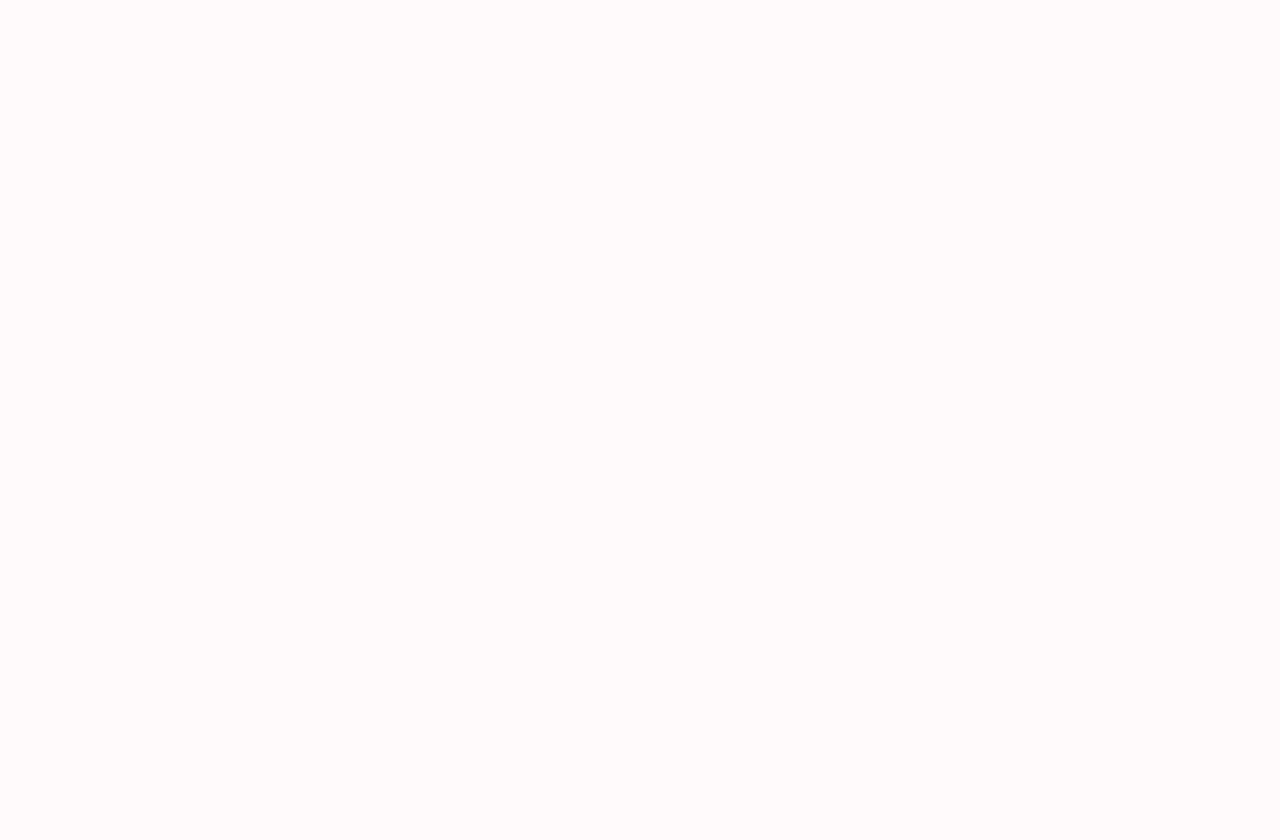
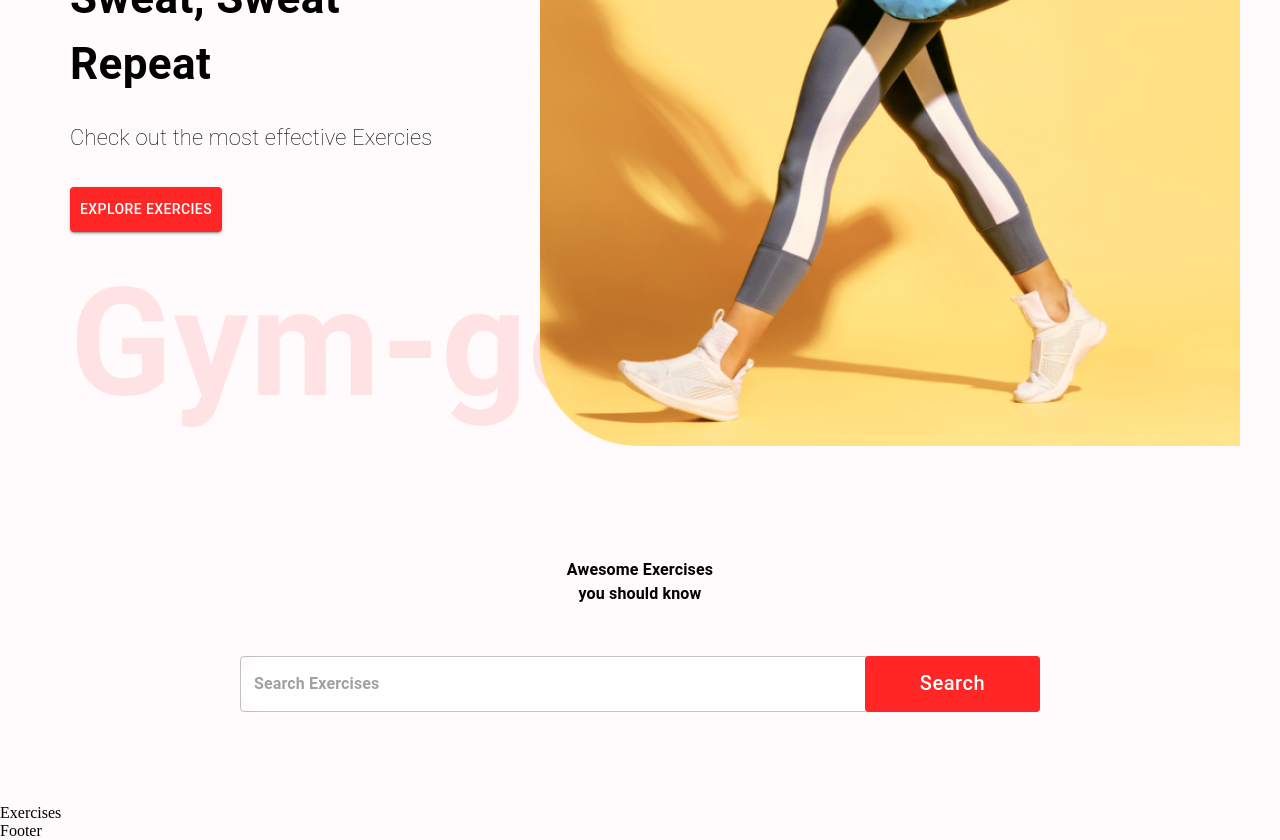
Before and after one commit to arnav-snowleo/gym-go, a React (Create React App) app: page / in a window 1280 px wide. Shown: the part 420-1260 px from the top of the page. Before the commit the page ends 800 px from the top, so only its background shows below. Built offline with nearby package versions, Linux system fonts and the light colour scheme.

Commit message:
searchbar ui done

```diff
--- a/src/components/HeroBanner.js
+++ b/src/components/HeroBanner.js
@@ -1,8 +1,34 @@
-import React from 'react'
+import React from 'react';
+
+import {Box, Stack, Typography, Button} from '@mui/material';
+
+import HeroBannerImage from '../assets/images/banner.png';
 
 const HeroBanner = () => {
   return (
-    <div>HeroBanner</div>
+    <Box sx= {{mt: {lg: '212px' , xs: '70px'} , ml: {sm: '50px'}}} position="relative" p='20px'>
+      <Typography color="#FF2625" fontWeight='600' fontSize="26px">
+        Gym-go
+      </Typography>
+
+      <Typography fontWeight={700}  sx={{fontSize : {lg: '44px' , xs: '36px'} }} mb='23px' mt='30px' >
+        Sweat, Sweat <br/> Repeat
+      </Typography>
+
+      <Typography lineHeight='35px' fontWeight='200' fontSize="22px" mb={4}>
+        Check out the most effective Exercies
+      </Typography>
+      <Button href='#exercises' variant='contained' color='error' sx={{ backgroundColor: '#FF2625' , padding: '10px'}}>
+        Explore Exercies
+      </Button>
+      <Typography color="#FF2625" fontWeight={600} fontSize="150px" mb={3} sx={{
+        opacity: 0.1,
+        display: { lg: 'block' , xs: 'none'}
+      }}>
+       Gym-go
+      </Typography>
+      <img src = {HeroBannerImage}  alt='banner' className='hero-banner-img'/>
+    </Box>
   )
 }
 
--- a/src/components/SearchExercises.js
+++ b/src/components/SearchExercises.js
@@ -1,8 +1,33 @@
-import React from 'react'
+import React, {useState, useEffect} from 'react';
+
+import {Box, Stack, TextField, Typography, Button} from '@mui/material';
 
 const SearchExercises = () => {
   return (
-    <div>SearchExercises</div>
+    <Stack alignItems='center' mt='37px' justifyContent='center' p ='20px'>
+      <Typography fontWeight={700} sx ={{ fontsize: {lg: '44px' , xs: '30px'}}} mb='50px' textAlign='center'>
+        Awesome Exercises <br/>you should know
+      </Typography>
+
+      <Box position='relative' mb='72px'>
+        <TextField sx={{input: {fontWeight: '700' , border: 'none' , borderRadius: '4px'} , width: {lg: '800px' , xs: '350px'}, backgroundColor: '#fff', borderRadius: '40px'}} height='76px' value='' onChange={(e) => {}  } type='text' placeholder='Search Exercises'
+
+
+        />
+        <Button className= 'search-btn' sx={{
+          bgcolor: '#FF2625',
+          color: '#FFF',
+          textTransform: 'none',
+          width: {lg: '175px' , xs: '80px'},
+          fontSize: {lg: '20px' , xs: '14px'},
+          height: '56px',
+          position: 'absolute',
+          right: '0',  //important
+        }}>
+          Search
+        </Button>
+      </Box>
+    </Stack>
   )
 }
 
```
